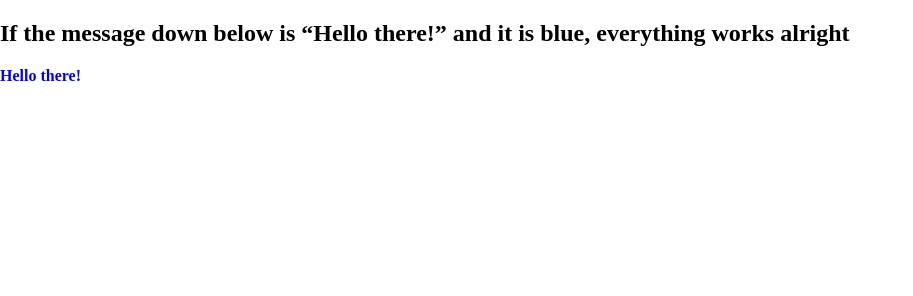
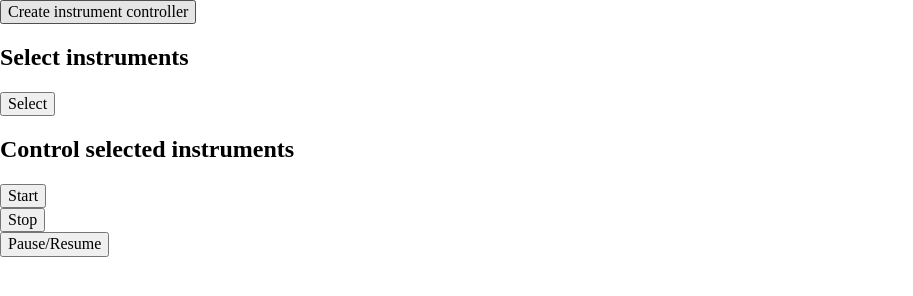
Before and after one commit to async-devil/devchallenge-18-frontend-code, a website built with Parcel: page src/html/index.html in a window 1280 px wide. Shown: the whole page, without its empty margins (0-913 px from the left). Built offline with nearby package versions, Linux system fonts and the light colour scheme.

Commit message:
feat: add index.html

```diff
--- a/src/html/index.html
+++ b/src/html/index.html
@@ -20,13 +20,38 @@
 		<link rel="stylesheet" href="../css/normalize.css" />
 		<link rel="stylesheet" href="../css/main.scss" />
 
-		<title>Site template</title>
+		<title>Synth</title>
 	</head>
 
 	<body>
-		<h2>If the message down below is “Hello there!” and it is blue, everything works alright</h2>
-		<p id="test">If you see this, something went wrong</p>
-
+		<main>
+			<div id="synth__instruments"></div>
+			<button id="create-instrument-button">Create instrument controller</button>
+		</main>
+		<aside>
+			<form class="synth__select">
+				<h2>Select instruments</h2>
+				<div id="select-instruments"></div>
+				<button type="submit">Select</button>
+			</form>
+			<div class="synth__control form">
+				<h2>Control selected instruments</h2>
+				<div class="synth-control-forms-container">
+					<form class="synth__control_form">
+						<button type="submit">Start</button>
+						<input type="hidden" name="control" value="start" />
+					</form>
+					<form class="synth__control_form">
+						<button type="submit">Stop</button>
+						<input type="hidden" name="control" value="stop" />
+					</form>
+					<form class="synth__control_form">
+						<button type="submit">Pause/Resume</button>
+						<input type="hidden" name="control" value="interrupt" />
+					</form>
+				</div>
+			</div>
+		</aside>
 		<script src="../js/vendor/modernizr-3.11.2.min.js"></script>
 		<script src="../js/plugins.js"></script>
 		<script type="module" src="../ts/main.ts"></script>
```
